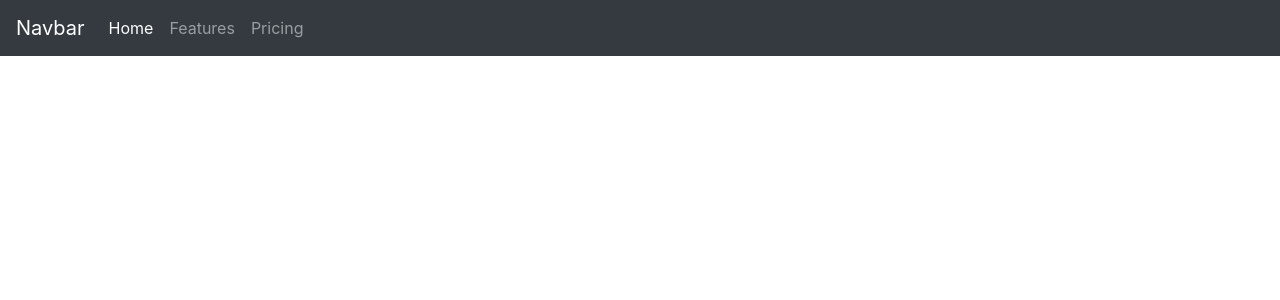
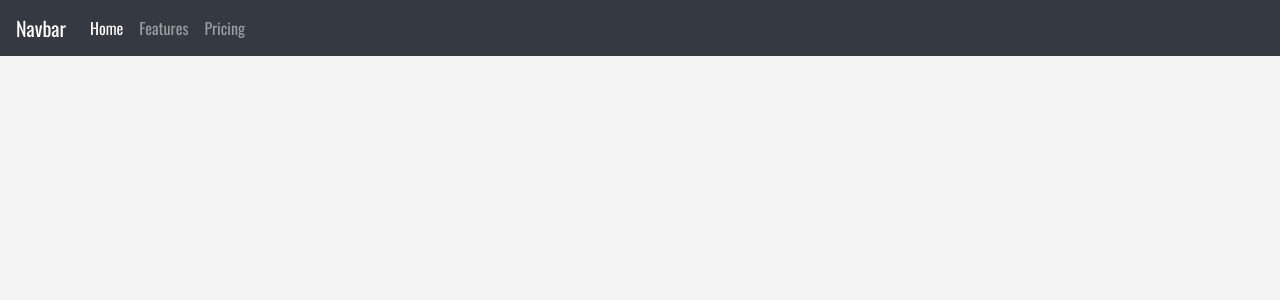
Before and after one commit to nadeeraka/react-shoping-cart, a React (Create React App) app: page / in a window 1280 px wide. Shown: the top 300 px of the page. Built offline with nearby package versions, Linux system fonts and the light colour scheme; the HTML template or start-up script is replaced by a standard one.

Commit message:
more style added

```diff
--- a/src/components/nav.js
+++ b/src/components/nav.js
@@ -3,7 +3,7 @@ import React from "react";
 const Nav = () => (
   <div>
     <nav className="navbar navbar-expand-lg navbar-dark bg-dark">
-      <a className="navbar-brand" href="">
+      <a className="navbar-brand" href="/">
         Navbar
       </a>
       <button
@@ -20,17 +20,17 @@ const Nav = () => (
       <div className="collapse navbar-collapse" id="navbarNav">
         <ul className="navbar-nav mr-auto">
           <li className="nav-item active">
-            <a className="nav-link" href="">
+            <a className="nav-link" href="/">
               Home <span class="sr-only">(current)</span>
             </a>
           </li>
           <li className="nav-item">
-            <a className="nav-link" href="">
+            <a className="nav-link" href="/">
               Features
             </a>
           </li>
           <li className="nav-item ">
-            <a className="nav-link" href="">
+            <a className="nav-link" href="/">
               Pricing
             </a>
           </li>
--- a/src/index.css
+++ b/src/index.css
@@ -1,14 +1,34 @@
+:root {
+  --mainBlue: #2a2a72;
+  --lightBlue: #009ffd;
+  --mainWhite: #f3f3f3;
+  --mainDark: #232528;
+  --mainYellow: #ffa400;
+}
+
 body {
   margin: 0;
   padding: 0;
-  font-family: -apple-system, BlinkMacSystemFont, "Segoe UI", "Roboto", "Oxygen",
-    "Ubuntu", "Cantarell", "Fira Sans", "Droid Sans", "Helvetica Neue",
-    sans-serif;
+  font-family: "Oswald", sans-serif !important;
   -webkit-font-smoothing: antialiased;
   -moz-osx-font-smoothing: grayscale;
+  background: var(--mainWhite) !important;
+  color: var(--mainYellow) !important;
 }
 
 code {
   font-family: source-code-pro, Menlo, Monaco, Consolas, "Courier New",
     monospace;
 }
+
+.text-title {
+  font-family: "Permanent Marker', cursive";
+  letter-spacing: 0.3rem;
+  text-transform: uppercase;
+}
+.text-blue {
+  color: var(--mainBlue);
+}
+.text-light {
+  color: var(--lightBlue);
+}
```
